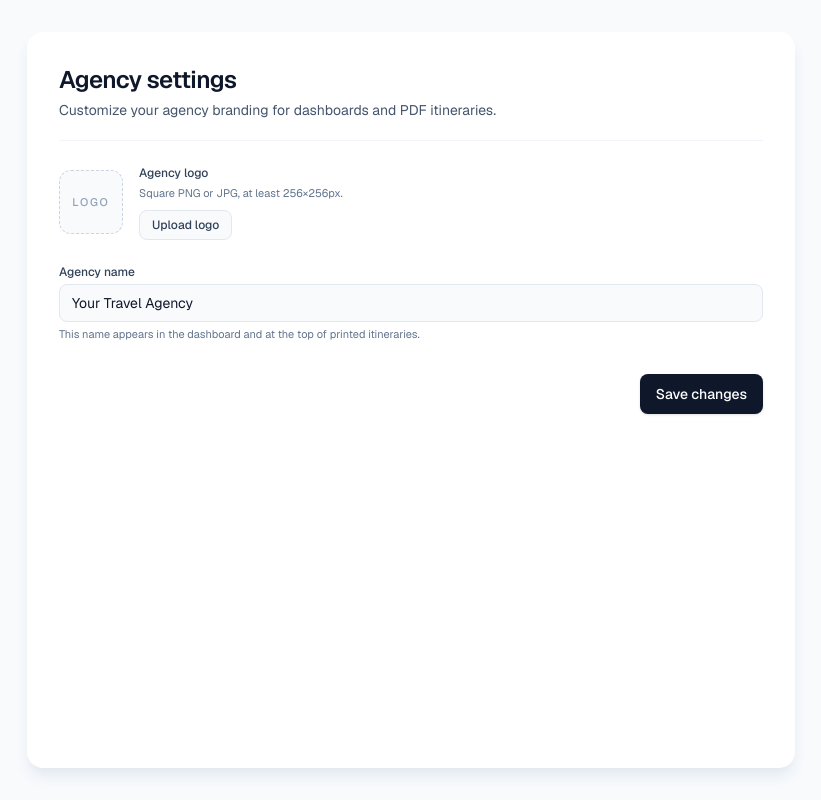
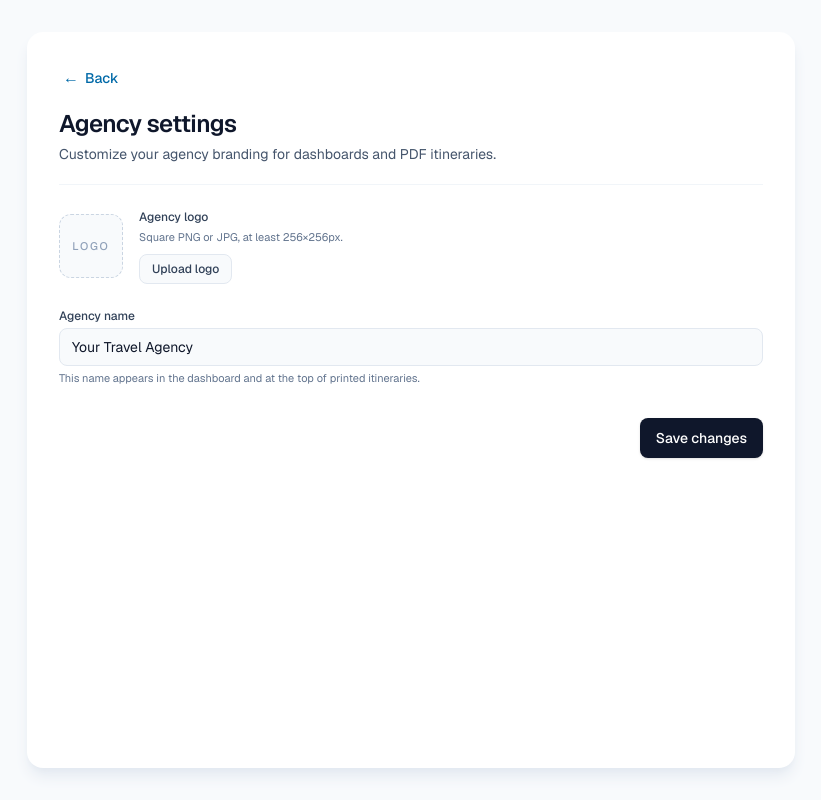
Before and after one commit to abdihussein02/garasho-booking, a Next.js app: page /settings in a window 1280 px wide. Shown: the whole page, without its empty margins (229-1050 px from the left). Built offline with nearby package versions, Linux system fonts and the light colour scheme.

Commit message:
Add BackButton component to various pages: Integrate BackButton for improved navigation in settings, new booking, receipt, itinerary, and accounts pages, replacing previous link elements for consistency.

```diff
--- a/src/app/bookings/new/page.tsx
+++ b/src/app/bookings/new/page.tsx
@@ -1,6 +1,7 @@
 "use client";
 
 import { FormEvent, useEffect, useState } from "react";
+import { BackButton } from "@/components/BackButton";
 import { getSupabaseBrowserClient } from "@/lib/supabaseClient";
 import { useRouter } from "next/navigation";
 import jsPDF from "jspdf";
@@ -372,6 +373,11 @@ export default function NewBookingPage() {
 
       if (error) throw error;
 
+      const bookingId = booking?.id;
+      if (!bookingId) {
+        throw new Error("Booking was saved but no id was returned.");
+      }
+
       if (depositAccountId && sellingPriceForDb !== null) {
         const { error: incrementError } = await supabase.rpc(
           "increment_bank_account_balance",
@@ -395,7 +401,7 @@ export default function NewBookingPage() {
         const layoverRows = filteredLayovers.map((l) => ({
           // Store as "HH:MM:SS" (24-hour) to keep consistency in DB.
           // If the user typed invalid values, store raw strings so data isn't lost.
-          booking_id: booking.id,
+          booking_id: bookingId,
           city: l.city,
           airport: l.airport,
           departure_time: parseTimeTo24h(l.departure_time) ?? l.departure_time,
@@ -521,7 +527,9 @@ export default function NewBookingPage() {
   return (
     <main className="flex min-h-screen bg-slate-50 px-4 py-6 sm:px-8 sm:py-8">
       <div className="mx-auto w-full max-w-4xl rounded-2xl bg-white p-6 shadow-lg shadow-slate-200 sm:p-8">
-        <div className="flex flex-col justify-between gap-4 border-b border-slate-100 pb-5 sm:flex-row sm:items-center">
+        <div className="flex flex-col gap-4 border-b border-slate-100 pb-5">
+          <BackButton className="-ml-1 px-2 py-1" />
+          <div className="flex flex-col justify-between gap-4 sm:flex-row sm:items-center">
             <div>
               <h1 className="text-xl font-semibold tracking-tight text-slate-900 sm:text-2xl">
                 New booking
@@ -537,6 +545,7 @@ export default function NewBookingPage() {
             >
               Print itinerary (PDF)
             </button>
+          </div>
         </div>
 
         <form onSubmit={handleSubmit} className="mt-6 space-y-6">
--- a/src/app/dashboard/accounts/page.tsx
+++ b/src/app/dashboard/accounts/page.tsx
@@ -1,7 +1,7 @@
 "use client";
 
-import Link from "next/link";
 import { FormEvent, useEffect, useState } from "react";
+import { BackButton } from "@/components/BackButton";
 import { getSupabaseBrowserClient } from "@/lib/supabaseClient";
 
 type Account = {
@@ -113,9 +113,7 @@ export default function AccountsPage() {
             <h2 className="text-xl font-semibold text-slate-900">Accounts Management</h2>
             <p className="mt-1 text-sm text-slate-600">Create and track operational accounts by provider.</p>
           </div>
-          <Link href="/dashboard" className="text-sm font-medium text-sky-700 hover:text-sky-800">
-            Back
-          </Link>
+          <BackButton className="px-2 py-1" />
         </div>
 
         <form onSubmit={handleAddAccount} className="mb-6 rounded-xl border border-slate-200 bg-slate-50 p-4 sm:p-5">
--- a/src/app/dashboard/itinerary/[id]/page.tsx
+++ b/src/app/dashboard/itinerary/[id]/page.tsx
@@ -1,7 +1,7 @@
 "use client";
 
-import Link from "next/link";
 import { useEffect, useState } from "react";
+import { BackButton } from "@/components/BackButton";
 import { useParams } from "next/navigation";
 import { getSupabaseBrowserClient } from "@/lib/supabaseClient";
 
@@ -128,9 +128,7 @@ export default function ItineraryPage() {
             <h1 className="text-xl font-semibold text-slate-900">Professional Itinerary</h1>
             <p className="mt-1 text-sm text-slate-600">Booking ID: {booking.id}</p>
           </div>
-          <Link href="/dashboard" className="text-sm font-medium text-sky-700 hover:text-sky-800">
-            Back
-          </Link>
+          <BackButton className="px-2 py-1" />
         </div>
 
         <ol className="relative border-s border-slate-200 ps-5">
--- a/src/app/dashboard/receipt/[id]/page.tsx
+++ b/src/app/dashboard/receipt/[id]/page.tsx
@@ -1,7 +1,7 @@
 "use client";
 
-import Link from "next/link";
 import { useEffect, useState } from "react";
+import { BackButton } from "@/components/BackButton";
 import { useParams } from "next/navigation";
 import { getSupabaseBrowserClient } from "@/lib/supabaseClient";
 
@@ -95,9 +95,7 @@ export default function ReceiptPage() {
       <div className="mx-auto max-w-2xl rounded-2xl border border-slate-200 bg-white p-6 shadow-sm sm:p-8">
         <div className="mb-6 flex items-start justify-between border-b border-slate-100 pb-4">
           <h1 className="text-xl font-semibold text-slate-900">Professional Receipt</h1>
-          <Link href="/dashboard" className="text-sm font-medium text-sky-700 hover:text-sky-800">
-            Back
-          </Link>
+          <BackButton className="px-2 py-1" />
         </div>
 
         <div className="space-y-3 text-sm text-slate-700">
--- a/src/app/settings/page.tsx
+++ b/src/app/settings/page.tsx
@@ -1,6 +1,7 @@
 "use client";
 
 import { FormEvent, useEffect, useState } from "react";
+import { BackButton } from "@/components/BackButton";
 import { getSupabaseBrowserClient } from "@/lib/supabaseClient";
 
 export default function SettingsPage() {
@@ -40,9 +41,8 @@ export default function SettingsPage() {
       // Optional: persist to Supabase agencies table if you have one
       await supabase.rpc("upsert_agency_profile", {
         name: agencyName,
-      }).catch(() => {
-        // Procedure is optional; ignore if it does not exist
       });
+      // Ignore RPC errors — procedure is optional and may not exist.
 
       if (typeof window !== "undefined") {
         window.localStorage.setItem("agency_name", agencyName);
@@ -56,6 +56,7 @@ export default function SettingsPage() {
     <main className="flex min-h-screen bg-slate-50 px-4 py-6 sm:px-8 sm:py-8">
       <div className="mx-auto w-full max-w-3xl rounded-2xl bg-white p-6 shadow-lg shadow-slate-200 sm:p-8">
         <div className="border-b border-slate-100 pb-5">
+          <BackButton className="-ml-1 mb-4 px-2 py-1" />
           <h1 className="text-xl font-semibold tracking-tight text-slate-900 sm:text-2xl">
             Agency settings
           </h1>
--- /dev/null
+++ b/src/components/BackButton.tsx
@@ -0,0 +1,39 @@
+"use client";
+
+import { useRouter } from "next/navigation";
+
+type BackButtonProps = {
+  /** Used when there is no prior history entry (e.g. opened in a new tab). */
+  fallbackHref?: string;
+  className?: string;
+  label?: string;
+};
+
+export function BackButton({
+  fallbackHref = "/dashboard",
+  className = "",
+  label = "Back",
+}: BackButtonProps) {
+  const router = useRouter();
+
+  function handleClick() {
+    if (typeof window !== "undefined" && window.history.length > 1) {
+      router.back();
+    } else {
+      router.push(fallbackHref);
+    }
+  }
+
+  return (
+    <button
+      type="button"
+      onClick={handleClick}
+      className={`inline-flex items-center gap-1.5 rounded-lg text-sm font-medium text-sky-700 transition hover:bg-sky-50 hover:text-sky-800 ${className}`}
+    >
+      <span aria-hidden className="text-base leading-none">
+        ←
+      </span>
+      {label}
+    </button>
+  );
+}
```
Lines whose indentation alone changed are shown as unchanged.
